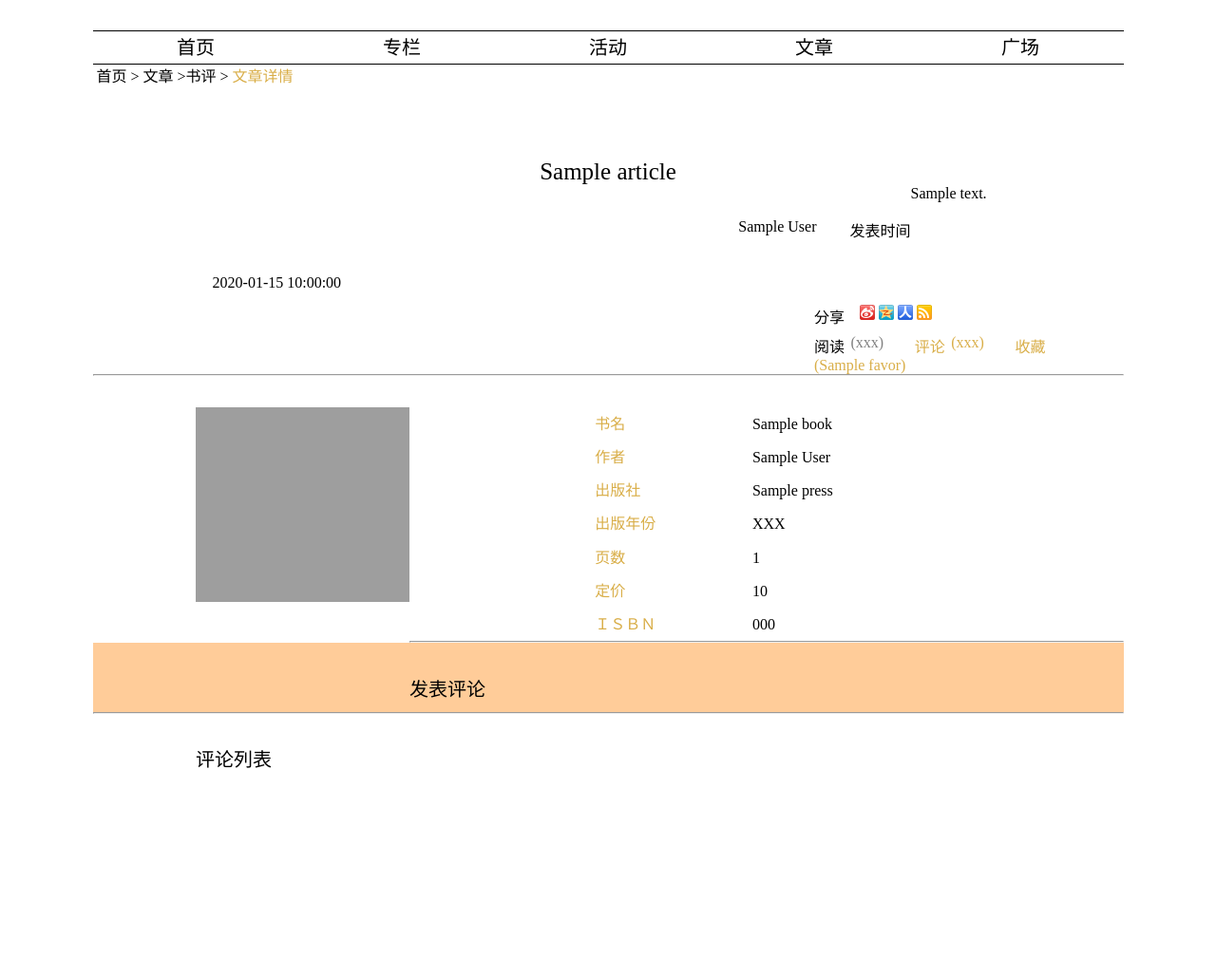
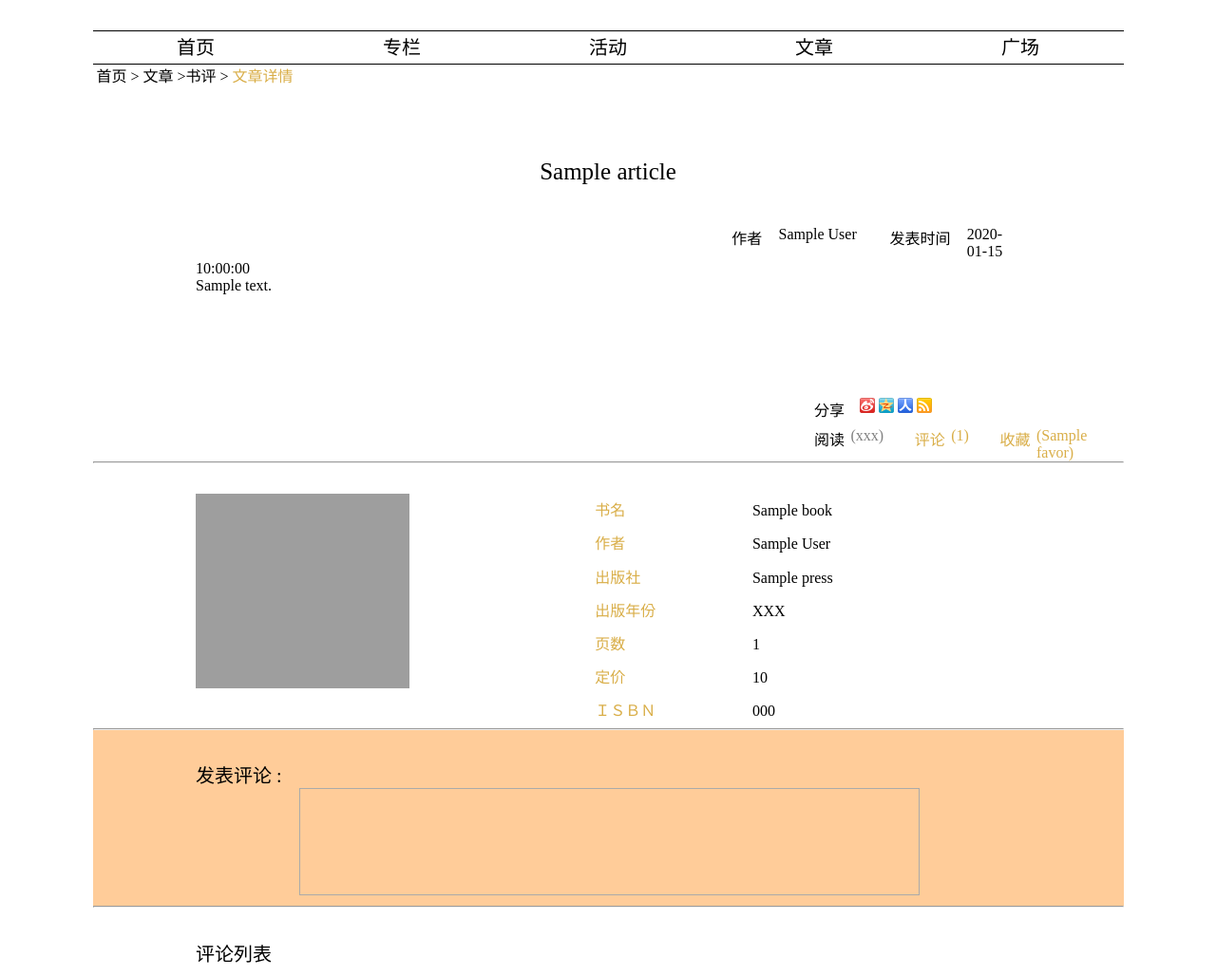
Before and after one commit to NewBeeStudio/xichao-new, a Flask app: template xichao/templates/test_article.html in a window 1280 px wide. Shown: the part 172-1200 px from the top of the page at 95% size. Before the commit the page ends 981 px from the top, so only its background shows below. Run offline with Flask 2, Linux system fonts and the light colour scheme; the template is opened without the code that fills it: most values are stand-ins (such as "Sample title", 1, 10 or a date in 2020); some libraries are stand-ins or nearby versions.

Commit message:
page of article

```diff
--- a/xichao/static/css/article.css
+++ b/xichao/static/css/article.css
@@ -20,33 +20,27 @@
 	font-size: 25px;
 }
 
+#article_content {
+	margin-top: 4%;
+	margin-left: 10%;
+	margin-right: 10%;
+	font-family: 微软雅黑;
+}
+
 #p_article_author_1 {
-	margin-top: 4%;
+	float: left;
 	margin-left: 65%;
-	float: left;
+	margin-right: 2%;
 }
 
 #p_article_author_2 {
 	float: left;
-	margin-top: 4%;
-	margin-left: 2%;
+	margin-right: 4%;
 }
 
 #p_article_time_1 {
 	float: left;
-	margin-top: 4%;
-	margin-left: 4%;
-}
-
-#p_article_time_2 {
-	float: left;
-	margin-top: 4%;
-	margin-left: 2%;
-}
-
-#article_content {
-	margin-left: 10%;
-	margin-right: 9%;
+	margin-right: 2%;
 }
 
 #share {
@@ -107,7 +101,7 @@
 
 #pic_book {
 	float: left;
-	margin-bottom: 10%;
+	margin-bottom: 3%;
 }
 
 #p_book_info {
@@ -136,6 +130,13 @@
 	font-size: 20px;
 }
 
+#input_publish_review {
+	background-color: #ffcc99;
+	margin-left: 20%;
+	width: 60%;
+	height: 111px;
+}
+
 #p_list_review {
 	margin-left: 10%;
 	margin-top: 3%;
--- a/xichao/templates/test_article.html
+++ b/xichao/templates/test_article.html
@@ -14,7 +14,8 @@
 		<p id="p_article_title">{{article.title}}</p>
 	</div>
 	<div id="article_content">
-		<p id="p_article_author_1">{{author}}</p>
+		<p id="p_article_author_1">作者</p>
+		<p id="p_article_author_2">{{author}}</p>
 		<p id="p_article_time_1">发表时间</p>
 		<p id="p_article_time_2">{{article.time}}</p>
 		<p id="p_article_content">
@@ -32,7 +33,7 @@
 		<p id="p_read">阅读</p>
 		<p id="p_read_content">(xxx)</p>
 		<p id="p_review">评论</p>
-		<p id="p_review_content">(xxx)</p>
+		<p id="p_review_content">({{comment_num}})</p>
 		<p id="p_collection">收藏</p>
 		<p id="p_collection_content">({{article.favor}})</p>
 	</div>
@@ -62,7 +63,8 @@
 	</div>
 	<hr>
 	<div id="publish_review">
-		<p id="p_publish_review">发表评论</p>
+		<p id="p_publish_review">发表评论 :</p>
+		<input id="input_publish_review" type="text">
 	</div>
 	<hr>
 	<div id="list_review">
```
